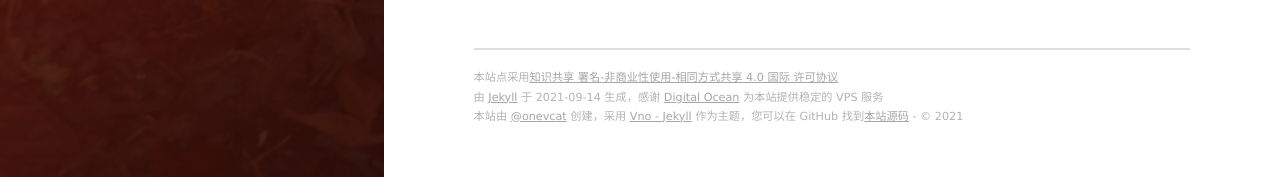
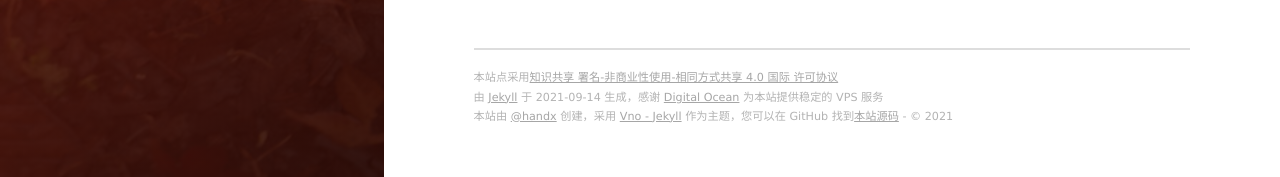
Before and after one commit to handexing/handexing.github.io, a Jekyll site: the page built from _posts/2016-02-15-sample-post.markdown, in a window 1280 px wide and 1219 px high. Shown: the part 1039-1216 px from the top of the window. Built offline with Jekyll 4.4.1, drawn with Linux system fonts in a browser that asks for light colours; nearby versions of some CDN libraries; comment, search, counter and statistics services are not loaded.

Commit message:
Update _config.yml

```diff
--- a/_config.yml
+++ b/_config.yml
@@ -3,7 +3,7 @@ title: MuYi
 subtitle: 战争即和平，自由即奴役，无知即力量.
 welcome_message: 物来顺应，未来不迎，当时不杂，既过不恋
 description: Java Developer.
-creator: <a href="http://onev.cat">@onevcat</a>
+creator: <a href="https://github.com/handexing">@handx</a>
 
 url: "https://handexing.github.io/#blog"
 permalink: /:year/:month/:title/
@@ -31,7 +31,7 @@ paginate_path: "page/:num/"
 
 # Comment
 comment:
-    disqus: vno-jekyll
+    disqus: handx
     # duoshuo:
 
 # Social
```
